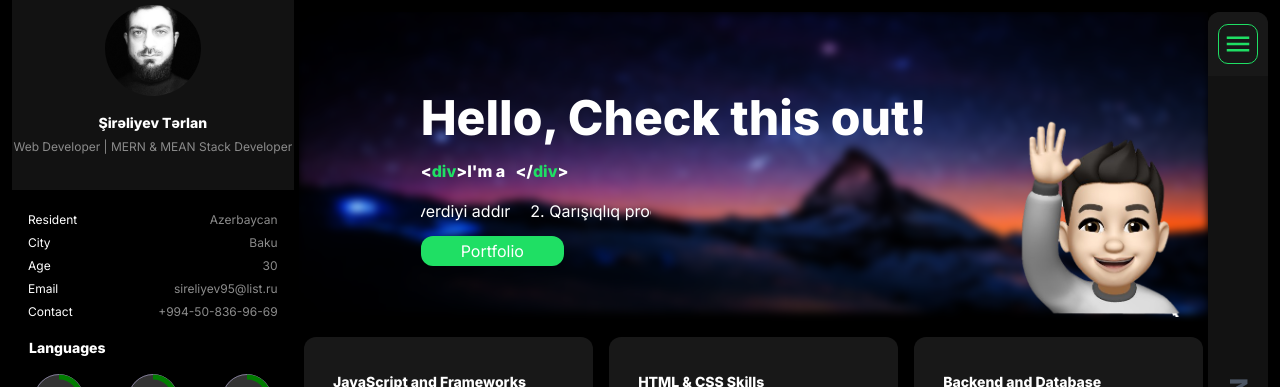
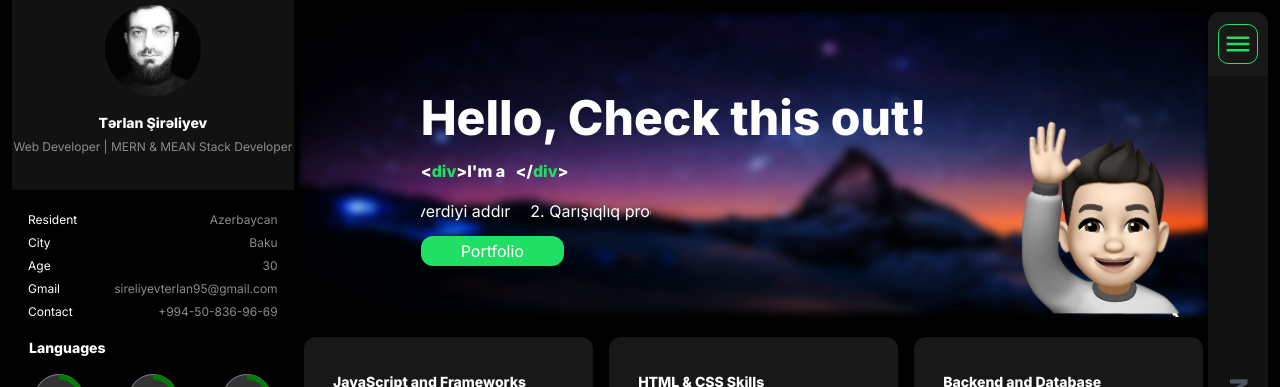
Before and after one commit to terlan-sireliyev/portfolio_nextjs, a Next.js app: page / in a window 1280 px wide. Shown: the top 387 px of the page. Built offline with nearby package versions, Linux system fonts and the light colour scheme.

Commit message:
added mockdata and email

```diff
--- a/components/user/center/centerSide/index.jsx
+++ b/components/user/center/centerSide/index.jsx
@@ -72,7 +72,7 @@ const Index = () => {
             }
           />
           <Expresties
-            title={"asas"}
+            title={"MERN"}
             description={
               "I am a skilled MERN stack developer with extensive experience in building robust web applications using MongoDB, Express.js, React.js, and Node.js. I possess a strong understanding of server-side rendering, API integration, and database management. With my expertise, I can deliver dynamic and efficient web solutions tailored to meet the unique requirements of clients."
             }
--- /dev/null
+++ b/components/user/left/InformationMock.jsx
@@ -0,0 +1,27 @@
+export const Information = [
+    {
+        id: 1,
+        title1: "Resident",
+        title2: "Azerbaycan",
+    },
+    {
+        id: 2,
+        title1: "City",
+        title2: "Baku",
+    },
+    {
+        id: 4,
+        title1: "Age",
+        title2: "30",
+    },
+    {
+        id: 5,
+        title1: "Gmail",
+        title2: "sireliyevterlan95@gmail.com",
+    },
+    {
+        id: 6,
+        title1: "Contact",
+        title2: "+994-50-836-96-69",
+    },
+];
--- /dev/null
+++ b/components/user/left/leftSide/Mock.jsx
@@ -0,0 +1,8 @@
+export const InformationPerson = [
+    {
+        id: 1,
+        name: "Tərlan",
+        surname: "Şirəliyev",
+        specialty: "Web Developer | MERN & MEAN Stack Developer",
+    },
+];
--- a/components/user/left/leftSide/index.jsx
+++ b/components/user/left/leftSide/index.jsx
@@ -12,6 +12,8 @@ import DownloadIcon from "@mui/icons-material/Download";
 import Sliks from "../skils/index";
 import { IoClose } from "react-icons/io5";
 import Link from "next/link";
+import { Information } from "../InformationMock";
+import { InformationPerson } from "./Mock";
 
 const Index = ({ toggleMenu }) => {
   const [percentage, setPercentage] = useState(0);
@@ -84,7 +86,8 @@ const Index = ({ toggleMenu }) => {
     <div className="  relative">
       <div className="bg-leftBgTwo flex items-center flex-col fixed top-0 z-50 w-[22%] max-lg:w-[90%] h-[660px] max-lg:h-screen max-lg:rounded-borderzero rounded-leftMainBorder  overflow-y-scroll [&::-webkit-scrollbar]:hidden">
         <div className="fixed  bg-leftBgTwo z-50 w-[22%] max-lg:w-[90%] top-0">
-          <div className="flex flex-col justify-center items-center pb-4 relative">
+          {InformationPerson.map((item) => (
+            <div key={item.id} className="flex flex-col justify-center items-center pb-4 relative">
               <div className="absolute top-4 right-4 hidden max-lg:block">
                 <button onClick={toggleMenu}>
                   <IoClose />
@@ -100,41 +103,27 @@ const Index = ({ toggleMenu }) => {
                 />
               </div>
               <h1 className="text-leftTextColorWhite text-14 font-bold mt-4">
-              Şirəliyev Tərlan
+                {item.name} {item.surname}
               </h1>
               <p className="text-leftTextColorGray max-sm1:px-[4px] text-12 mt-2 text-center">
-              Web Developer | MERN & MEAN Stack Developer
+                {item.specialty}
               </p>
             </div>
+          ))}
         </div>
-
         {/* 2ci hisse */}
         <div className={`${leftSideStyle.progScroll} mt-[190px]`}>
           <div className="bg-red-600 bg-mainBgColor w-full py-4">
-            <div className="flex justify-between mt-2 px-4">
-              <span className="text-leftTextColorWhite text-12">Resident</span>
-              <span className="text-leftTextColorGray text-12">Azerbaycan</span>
+            {
+              Information.map((item) => (
+                <div key={item.id} className="flex justify-between mt-2 px-4">
+                  <span className="text-leftTextColorWhite text-12">{item.title1}</span>
+                  <span className="text-leftTextColorGray text-12">{item.title2}</span>
                 </div>
-            <div className="flex justify-between mt-2 px-4">
-              <span className="text-leftTextColorWhite text-12">City</span>
-              <span className="text-leftTextColorGray text-12">Baku</span>
-            </div>
-            <div className="flex justify-between mt-2 px-4">
-              <span className="text-leftTextColorWhite text-12">Age</span>
-              <span className="text-leftTextColorGray text-12">30</span>
-            </div>
-            <div className="flex justify-between mt-2 px-4">
-              <span className="text-leftTextColorWhite text-12">Email</span>
-              <span className="text-leftTextColorGray text-12">
-                sireliyev95@list.ru
-              </span>
-            </div>
-            <div className="flex justify-between mt-2 px-4">
-              <span className="text-leftTextColorWhite text-12">Contact</span>
-              <span className="text-leftTextColorGray text-12">
-                +994-50-836-96-69
-              </span>
-            </div>
+              ))
+            }
+
+
           </div>
           <div className=" bg-mainBgColor text-leftTextColorWhite pb-4">
             <div className="text-14 font-bold max-lg:ml-[17px] ml-[17px]">
```
Lines whose indentation alone changed are shown as unchanged.
